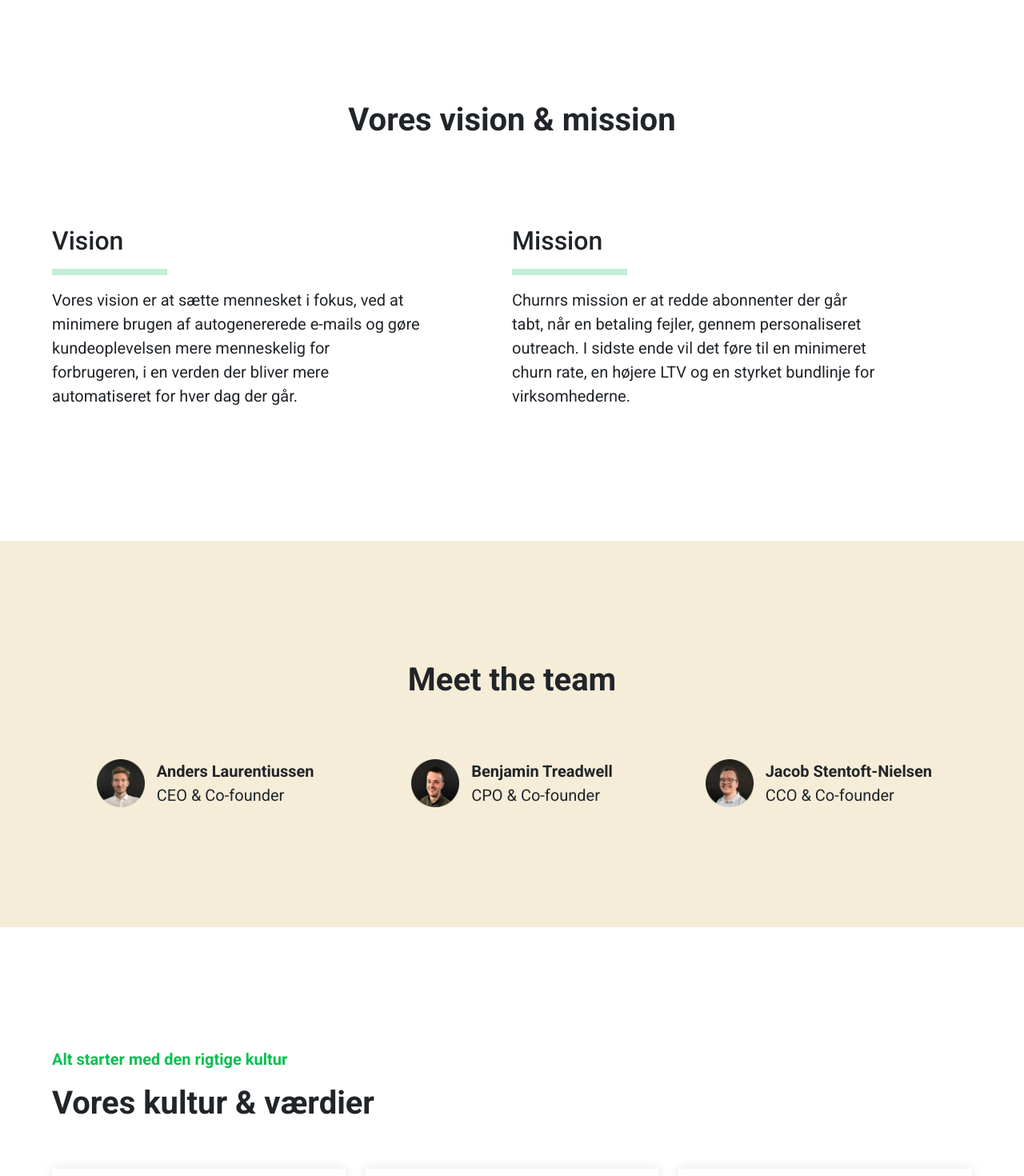
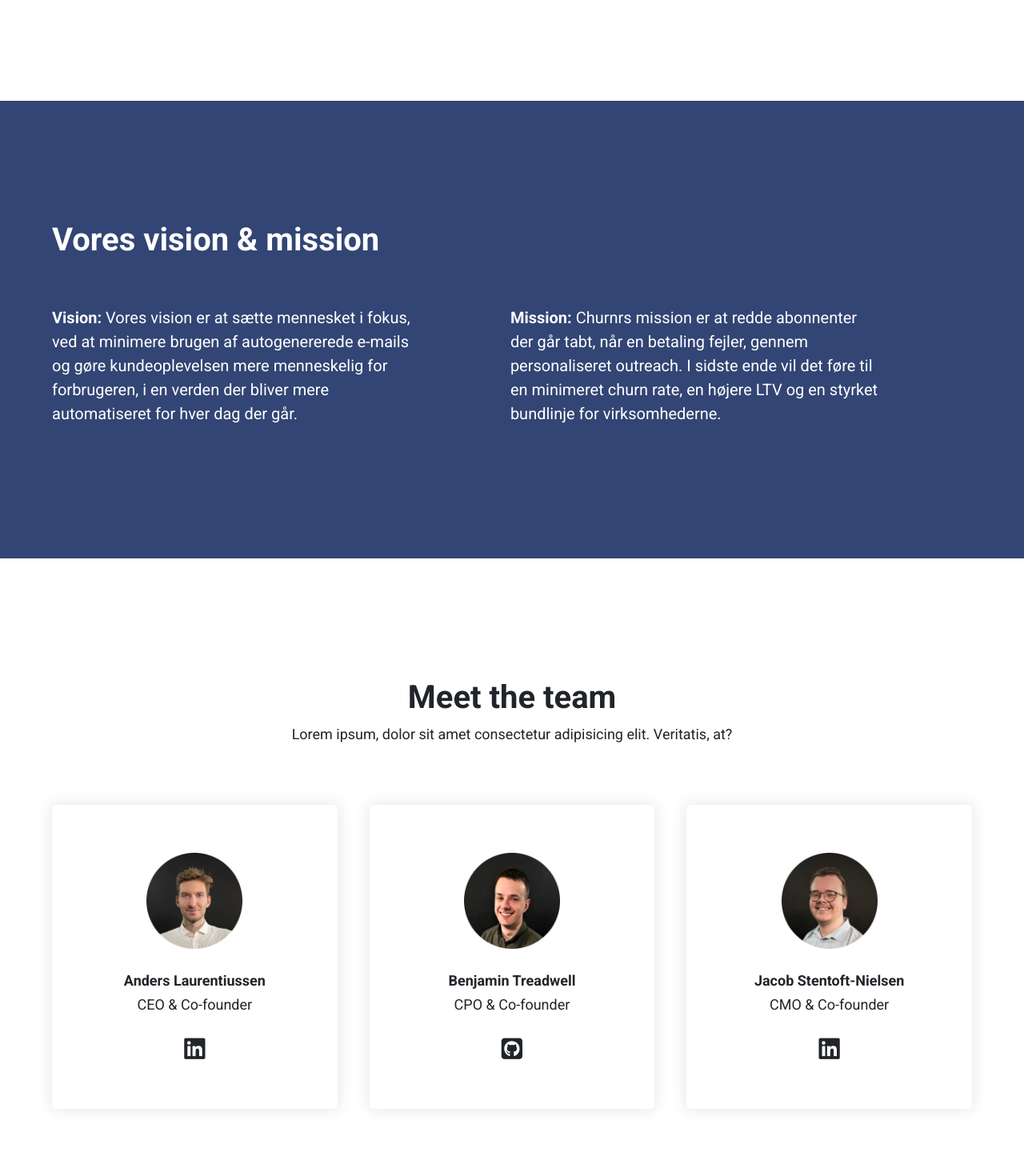
Before and after one commit to Churnr/churnr, a Vue app: page /#/team in a window 1280 px wide. Shown: the part 1100-2570 px from the top of the page at 80% size. Built offline with nearby package versions, Linux system fonts and the light colour scheme; a web font is replaced by a local one.

Commit message:
Played around with the Team page design.

```diff
--- a/src/components/teamMembers.vue
+++ b/src/components/teamMembers.vue
@@ -1,12 +1,14 @@
 <template>
   <div class="team-members">
     <h1>Meet the team</h1>
+    <p>Lorem ipsum, dolor sit amet consectetur adipisicing elit. Veritatis, at?</p>
     <div class="team-members-content">
       <div class="member">
         <img src="../assets/team/anders.png" alt="" />
         <div class="member-content">
           <p class="employee-name">Anders Laurentiussen</p>
           <p class="title">CEO & Co-founder</p>
+          <i class="fab fa-linkedin"></i>
         </div>
       </div>
       <div class="member">
@@ -14,13 +16,15 @@
         <div class="member-content">
           <p class="employee-name">Benjamin Treadwell</p>
           <p class="title">CPO & Co-founder</p>
+          <i class="fab fa-github-square"></i>
         </div>
       </div>
       <div class="member">
         <img src="../assets/team/jacob.png" alt="" />
         <div class="member-content">
           <p class="employee-name">Jacob Stentoft-Nielsen</p>
-          <p class="title">CCO & Co-founder</p>
+          <p class="title">CMO & Co-founder</p>
+            <i class="fab fa-linkedin"></i>
         </div>
       </div>
     </div>
@@ -39,23 +43,30 @@
 <style scoped>
 .team-members {
   width: 100%;
-  padding: 150px 0;
-  background: #f6edd9;
+  padding: 150px 0 0 0;
   display: flex;
   justify-content: center;
-  margin-top: 150px;
   flex-direction: column;
   align-items: center;
 }
 .team-members h1 {
   font-weight: 700;
   font-size: 40px;
+}
+.team-members p {
+
   margin-bottom: 75px;
+  font-size: 18px;
 }
 .team-members-content {
-  display: grid;
   width: 1150px;
+    display: grid;
   grid-template-columns: 1fr 1fr 1fr;
+  grid-template-rows: 1fr;
+  gap: 0px 40px;
+  grid-template-areas:
+    ". ."
+    ". .";
 }
 .employee-name {
   font-size: 20px;
@@ -66,27 +77,26 @@
   font-size: 20px;
   font-weight: 400;
 }
-.employee-social-media {
-  font-size: 20px;
-  display: grid;
-  grid-template-columns: 1fr 1fr 1fr;
-  grid-column-gap: 15px;
-}
 .member {
   display: flex;
-  flex-direction: row;
+  flex-direction: column;
   justify-content: center;
   align-items: center;
+  padding: 60px 30px;
+  box-shadow: 0px 0px 20px 1px rgba(0, 0, 0, 0.1);
+  -webkit-box-shadow: 0px 0px 20px 1px rgba(0, 0, 0, 0.1);
+  -moz-box-shadow: 0px 0px 20px 1px rgba(0, 0, 0, 0.1);
+  border-radius: 6px;
 }
 .member-content {
   display: flex;
   flex-direction: column;
-  align-items: flex-start;
+  align-items: center;
 }
 .member img {
-  height: 60px;
-  width: 60px;
-  margin-right: 15px;
+  height: 120px;
+  width: 120px;
+  margin-bottom: 25px;
 }
 .member p {
   line-height: 1;
@@ -95,4 +105,8 @@
   margin: 0;
   padding: 0;
 }
+.member i {
+  margin-top: 25px;
+  font-size: 30px;
+}
 </style>
--- a/src/components/visionAndMission.vue
+++ b/src/components/visionAndMission.vue
@@ -5,20 +5,16 @@
     </div>
     <div class="visionAndMission-text-content">
       <div class="vision">
-        <h2>Vision</h2>
-        <hr />
         <p>
-          Vores vision er at sætte mennesket i fokus, ved at minimere brugen af
+          <b>Vision: </b>Vores vision er at sætte mennesket i fokus, ved at minimere brugen af
           autogenererede e-mails og gøre kundeoplevelsen mere menneskelig for
           forbrugeren, i en verden der bliver mere automatiseret for hver dag
           der går.
         </p>
       </div>
       <div class="mission">
-        <h2>Mission</h2>
-        <hr />
         <p>
-          Churnrs mission er at redde abonnenter der går tabt, når en betaling
+          <b>Mission: </b>Churnrs mission er at redde abonnenter der går tabt, når en betaling
           fejler, gennem personaliseret outreach. I sidste ende vil det føre til
           en minimeret churn rate, en højere LTV og en styrket bundlinje for
           virksomhederne.
@@ -43,16 +39,17 @@
   display: flex;
   flex-direction: column;
   align-items: center;
-  padding: 150px 0 0 0;
+  padding: 150px 0;
+  background: #324574;
+  color: white;
 }
 .visionAndMission-header-content {
   width: 1150px;
-  text-align: center;
 }
 .visionAndMission-header-content h2 {
   font-size: 40px;
   font-weight: 700;
-  padding-bottom: 100px;
+  padding-bottom: 50px;
 }
 .visionAndMission-text-content {
   width: 1150px;
--- a/src/views/features.vue
+++ b/src/views/features.vue
@@ -3,11 +3,11 @@
     <section class="features-hero">
       <div class="features-hero-content">
         <p class="benefit">Den enkle løsning til at optimere jeres omsætning</p>
-        <h1>Lad os sætte fokus<br />på jeres dunning</h1>
+        <h1>I got 99 problems<br>- but churn aint one</h1>
         <p>
           Hos Churnr har vi specialiseret os i, at bekæmpe den ufrivillige
           churn, der sker på grund af betalingsfejl. Vores løsning er
-          skræddersyet til dit behov.
+          skræddersyet til jeres behov.
         </p>
         <router-link to="/contact" class="btn">Kontakt os</router-link>
       </div>
@@ -23,7 +23,7 @@
             <h3>Analysering af behov</h3>
             <p>
               Vi leverer en løsning, skræddersyet til jeres behov og jeres
-              kunder.
+              kunder
             </p>
           </div>
           <div class="journey-step">
@@ -126,8 +126,8 @@
 .features-hero-content h1 {
   font-weight: 700;
   margin: 0;
+  line-height: 1.5;
   padding: 5px 0 15px 0;
-  font-family: "Calibre", Helvetica, Arial;
 }
 
 .features-hero-content p {
@@ -226,6 +226,7 @@
   font-size: 40px;
   margin: 0;
   padding: 5px 0 20px 0;
+  line-height: 1.5;
 }
 
 .features-scripts-content p {
@@ -237,10 +238,10 @@
 
 .features-scripts img {
   width: 35%;
-  box-shadow: 0px 0px 20px 1px rgba(0, 0, 0, 0.1);
-  -webkit-box-shadow: 0px 0px 20px 1px rgba(0, 0, 0, 0.1);
-  -moz-box-shadow: 0px 0px 20px 1px rgba(0, 0, 0, 0.1);
-  border-radius: 6px;
+  box-shadow: 0px 0px 30px 1px rgba(173, 216, 230, .5);
+  -webkit-box-shadow: 0px 0px 30px 1px rgba( 173, 216, 230, .5);
+  -moz-box-shadow: 0px 0px 30px 1px rgba(173, 216, 230, .5);
+  border-radius: 5px;
 }
 
 /* Feature dashboard */
@@ -279,10 +280,10 @@
   background-size: cover;
   background-position: center;
   background-repeat: no-repeat;
-  box-shadow: 0px 0px 20px 1px rgba(0, 0, 0, 0.1);
-  -webkit-box-shadow: 0px 0px 20px 1px rgba(0, 0, 0, 0.1);
-  -moz-box-shadow: 0px 0px 20px 1px rgba(0, 0, 0, 0.1);
-  border-radius: 6px;
+  box-shadow: 1px 0px 30px 1px rgba(173, 216, 230, .5);
+  -webkit-box-shadow: 1px 0px 30px 1px rgba( 173, 216, 230, .5);
+  -moz-box-shadow: 1px 0px 30px 1px rgba(173, 216, 230, .5);
+  border-radius: 5px;
 }
 
 /* Feature communication */
--- a/src/views/team.vue
+++ b/src/views/team.vue
@@ -8,18 +8,16 @@
 
     <teamMembers />
 
-    <culture />
   </section>
 </template>
 
 <script>
 import visionAndMission from "../components/visionAndMission.vue";
 import teamMembers from "../components/teamMembers.vue";
-import culture from "../components/culture.vue";
 
 export default {
   name: "team",
-  components: { teamMembers, visionAndMission, culture },
+  components: { teamMembers, visionAndMission },
   props: {
     msg: String,
   },
@@ -42,5 +40,6 @@
 }
 .team-image {
   width: 1150px;
+  padding-bottom: 150px;
 }
 </style>
```
Also changed, not shown: src/assets/tihi.jpg (added).
